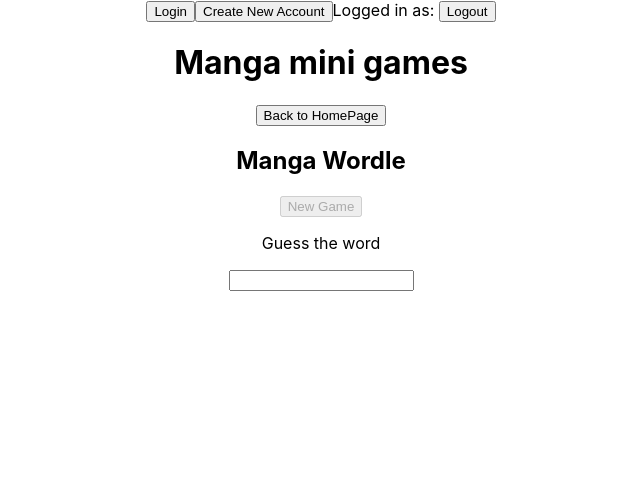
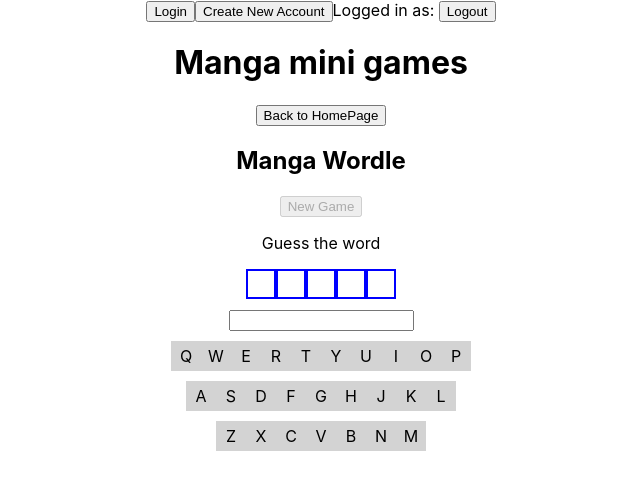
Before and after one commit to MichaelPNair/manga-mini-games, a React (Create React App) app: page / in a window 1280 px wide. Both pictures are taken after a click on the button "Manga Wordle". Shown: the top 490 px of the page, without its empty margins (319-959 px from the left). Built offline with nearby package versions, Linux system fonts and the light colour scheme.

Commit message:
add wordle keyboard with colours

```diff
--- /dev/null
+++ b/src/components/WordleDuringInput.css
@@ -0,0 +1,25 @@
+.wordle-input-wrapper {
+    display: flex;
+    justify-content: center;
+    color: white;
+    margin-bottom: 10px;
+}
+
+.wordle-input-wrapper .guess-letter {
+    display: flex;
+    width: 30px;
+    height: 30px;
+    justify-content: center;
+    align-items: center;
+    background-color: grey;
+}
+
+.wordle-input-wrapper .empty-letter {
+    display: flex;
+    width: 26px;
+    height: 26px;
+    justify-content: center;
+    align-items: center;
+    background-color: white;
+    border: 2px solid blue;
+}
--- a/src/components/WordleDuringInput.jsx
+++ b/src/components/WordleDuringInput.jsx
@@ -1,3 +1,4 @@
+import "./WordleDuringInput.css"
 
 export default function WordleDuringInput({text}) {
 
--- /dev/null
+++ b/src/components/WordleGuess.css
@@ -0,0 +1,31 @@
+.wordle-guess-wrapper {
+    display: flex;
+    justify-content: center;
+    color: white;
+    margin-bottom: 10px;
+}
+
+.wordle-guess-wrapper .green-letter {
+    display: flex;
+    width: 30px;
+    height: 30px;
+    justify-content: center;
+    align-items: center;
+    background-color: green;
+}
+.wordle-guess-wrapper .yellow-letter {
+    display: flex;
+    width: 30px;
+    height: 30px;
+    justify-content: center;
+    align-items: center;
+    background-color: darkgoldenrod;
+}
+.wordle-guess-wrapper .grey-letter {
+    display: flex;
+    width: 30px;
+    height: 30px;
+    justify-content: center;
+    align-items: center;
+    background-color: grey;
+}
--- a/src/components/WordleGuess.jsx
+++ b/src/components/WordleGuess.jsx
@@ -1,6 +1,6 @@
+import "./WordleGuess.css"
 
-
-export default function WordleGuess({guess, answer}) {
+export default function WordleGuess({guess, answer, onNewGuess}) {
 
     let guessArray = guess.toUpperCase().split('')
     let answerArray = answer.toUpperCase().split('')
@@ -24,7 +24,7 @@ export default function WordleGuess({guess, answer}) {
         }
     }
 
-    return <div>
+    return <div className="wordle-guess-wrapper">
         {displayColors.map((color, idx) => {
             return <div key={idx} className={color}>{guess[idx].toUpperCase()}</div>
         })}
--- /dev/null
+++ b/src/components/WordleKeyboard.css
@@ -0,0 +1,56 @@
+.wordle-keyboard .first-row{
+    display: flex;
+    justify-content: center;
+    color: white;
+    margin-top: 10px;
+    margin-bottom: 10px;
+}
+
+.wordle-keyboard .second-row{
+    display: flex;
+    justify-content: center;
+    color: white;
+    margin-bottom: 10px;
+}
+
+.wordle-keyboard .third-row{
+    display: flex;
+    justify-content: center;
+    color: white;
+    margin-bottom: 10px;
+}
+
+.wordle-keyboard .plain-key {
+    display: flex;
+    width: 30px;
+    height: 30px;
+    justify-content: center;
+    align-items: center;
+    background-color: lightgrey;
+    color: black;
+}
+
+.wordle-keyboard .green-key {
+    display: flex;
+    width: 30px;
+    height: 30px;
+    justify-content: center;
+    align-items: center;
+    background-color: green;
+}
+.wordle-keyboard .yellow-key {
+    display: flex;
+    width: 30px;
+    height: 30px;
+    justify-content: center;
+    align-items: center;
+    background-color: darkgoldenrod;
+}
+.wordle-keyboard .grey-key {
+    display: flex;
+    width: 30px;
+    height: 30px;
+    justify-content: center;
+    align-items: center;
+    background-color: grey;
+}
--- /dev/null
+++ b/src/components/WordleKeyboard.jsx
@@ -0,0 +1,42 @@
+import "./WordleKeyboard.css"
+
+export default function WordleKeyboard({keyboardColor}){
+
+
+
+
+    return <div className="wordle-keyboard">
+        <div className="first-row">
+            <div className={keyboardColor['q']}>Q</div>
+            <div className={keyboardColor['w']}>W</div>
+            <div className={keyboardColor['e']}>E</div>
+            <div className={keyboardColor['r']}>R</div>
+            <div className={keyboardColor['t']}>T</div>
+            <div className={keyboardColor['y']}>Y</div>
+            <div className={keyboardColor['u']}>U</div>
+            <div className={keyboardColor['i']}>I</div>
+            <div className={keyboardColor['o']}>O</div>
+            <div className={keyboardColor['p']}>P</div>
+        </div>
+        <div className="second-row">
+        <div className={keyboardColor['a']}>A</div>
+        <div className={keyboardColor['s']}>S</div>
+        <div className={keyboardColor['d']}>D</div>
+        <div className={keyboardColor['f']}>F</div>
+        <div className={keyboardColor['g']}>G</div>
+        <div className={keyboardColor['h']}>H</div>
+        <div className={keyboardColor['j']}>J</div>
+        <div className={keyboardColor['k']}>K</div>
+        <div className={keyboardColor['l']}>L</div>
+        </div>
+        <div className="third-row">
+        <div className={keyboardColor['z']}>Z</div>
+        <div className={keyboardColor['x']}>X</div>
+        <div className={keyboardColor['c']}>C</div>
+        <div className={keyboardColor['v']}>V</div>
+        <div className={keyboardColor['b']}>B</div>
+        <div className={keyboardColor['n']}>N</div>
+        <div className={keyboardColor['m']}>M</div>
+        </div>
+    </div>
+}
--- a/src/pages/MangaWordle.jsx
+++ b/src/pages/MangaWordle.jsx
@@ -3,6 +3,7 @@ import BackButton from "../components/BackButton";
 import MainTitle from "../components/MainTitle";
 import WordleGuess from "../components/WordleGuess";
 import WordleDuringInput from "../components/WordleDuringInput";
+import WordleKeyboard from "../components/WordleKeyboard";
 
 const wordleAnswers = [
     {
@@ -163,10 +164,19 @@ export default function MangaWordle({onClickHome, user}) {
 
     const [gameAnswer, setGameAnswer] = useState(wordleAnswers[Math.floor(Math.random()* wordleAnswers.length)])
 
+    const [keyboardColor, setKeyboardColor] = useState({
+        a: 'plain-key', b: 'plain-key', c: 'plain-key', d: 'plain-key', e: 'plain-key', f:'plain-key', g:'plain-key', h:'plain-key', i:'plain-key', j:'plain-key', k:'plain-key', l:'plain-key', m:'plain-key', n:'plain-key', o:'plain-key', p:'plain-key', q:'plain-key', r:'plain-key', s:'plain-key', t:'plain-key', u:'plain-key', v:'plain-key', w:'plain-key', x:'plain-key', y:'plain-key', z:'plain-key'
+    })
+
+
+
     function newGame(){
         setNewGuessText('')
         setGuesses([])
         setIsWon(false)
+        setKeyboardColor({
+            a: 'plain-key', b: 'plain-key', c: 'plain-key', d: 'plain-key', e: 'plain-key', f:'plain-key', g:'plain-key', h:'plain-key', i:'plain-key', j:'plain-key', k:'plain-key', l:'plain-key', m:'plain-key', n:'plain-key', o:'plain-key', p:'plain-key', q:'plain-key', r:'plain-key', s:'plain-key', t:'plain-key', u:'plain-key', v:'plain-key', w:'plain-key', x:'plain-key', y:'plain-key', z:'plain-key'
+        })
         setGameAnswer(wordleAnswers[Math.floor(Math.random()* wordleAnswers.length)])
     }
 
@@ -188,13 +198,55 @@ export default function MangaWordle({onClickHome, user}) {
             console.log('Enter key pressed')
             if (newGuessText.length === 5){
                 setGuesses([...guesses, newGuessText])
+                changeKeyboardColor(newGuessText)
                 setNewGuessText('')
                 if (newGuessText === gameAnswer.answer) {
                     handleWin()
                 }
             }
+        }
+    }
 
+    function changeKeyboardColor(newGuessText){
+        let guessArray = newGuessText.toUpperCase().split('')
+        let answerArray = gameAnswer.answer.toUpperCase().split('')
+        console.log(guessArray)
+        console.log(answerArray)
+        let displayColors = ['grey-letter','grey-letter','grey-letter','grey-letter','grey-letter']
+
+        for (let i=0; i<5; i++){
+            if (guessArray[i] === answerArray[i]){
+                displayColors[i] = 'green-letter'
+                guessArray[i] = ''
+                answerArray[i] = ''
+            }
         }
+
+        for (let i=0; i<5; i++){
+            if (displayColors[i] !== 'green-letter'){
+                if (answerArray.indexOf(guessArray[i]) !== -1){
+                    displayColors[i] = 'yellow-letter'
+                    answerArray[answerArray.indexOf(guessArray[i])] = ''
+                    guessArray[i] = ''
+                }
+            }
+        }
+    console.log(displayColors)
+        for (let i=0; i<5; i++){
+            if(displayColors[i] === 'green-letter'){
+                updateKeyboard(newGuessText[i].toLowerCase() , 'green-key')
+            }
+            if(displayColors[i] === 'yellow-letter'){
+                updateKeyboard(newGuessText[i].toLowerCase() , 'yellow-key')
+            }
+            if(displayColors[i] === 'grey-letter'){
+                updateKeyboard(newGuessText[i].toLowerCase() , 'grey-key')
+            }
+        }
+    }
+
+    function updateKeyboard(letter, color){
+        setKeyboardColor(keyboard => ({...keyboard, [letter]: color}))
     }
 
 
@@ -210,6 +262,7 @@ export default function MangaWordle({onClickHome, user}) {
         <WordleDuringInput text={newGuessText}/>
 
         <input value={newGuessText}  hidden={isWon} onChange={handleChange} onKeyDown={handleEnter} type="text" />
+        <WordleKeyboard keyboardColor={keyboardColor}/>
 
 
     </div>
```
